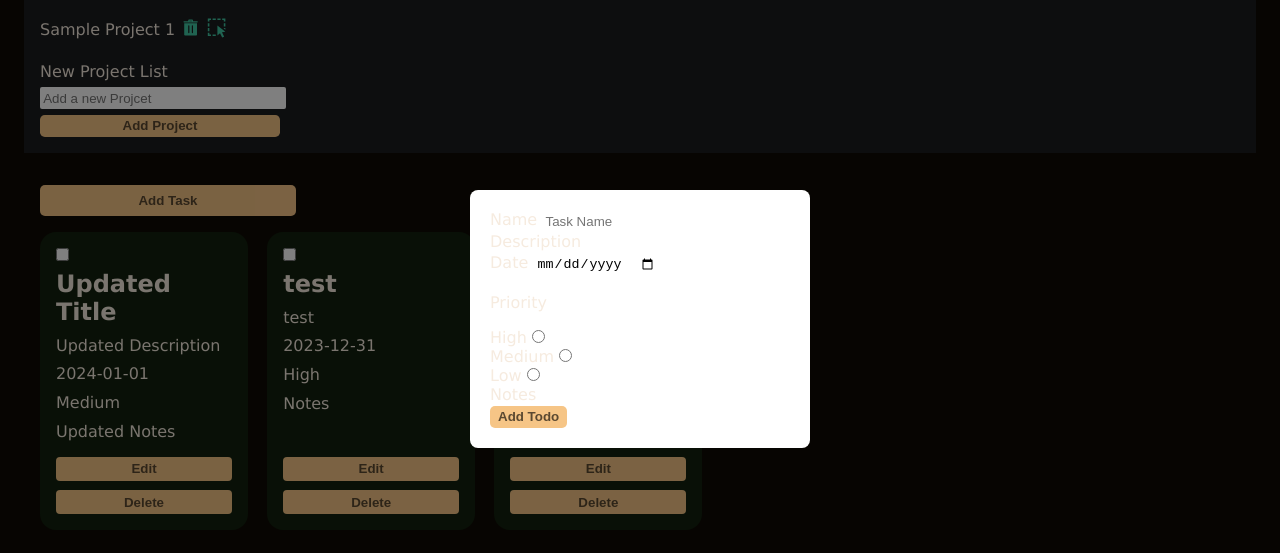
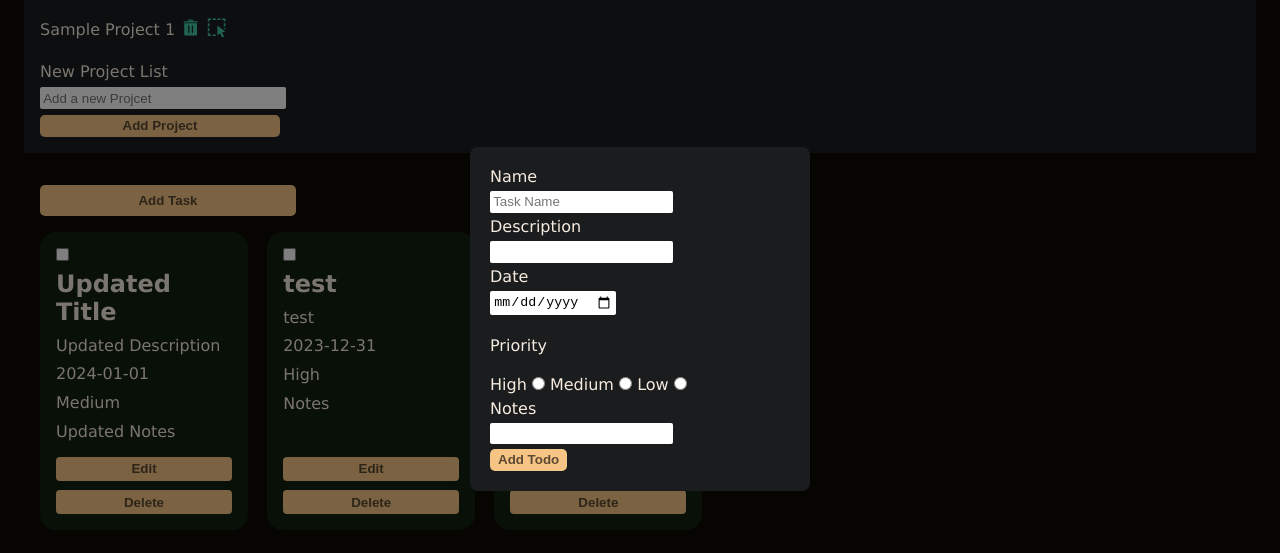
Before and after one commit to J-A-R-S-H/to-do-list-project, a website built with webpack: page src/index.html in a window 1280 px wide. Both pictures are taken after a click on the button "Add Task". Shown: the part 81-634 px from the top of the page. Built offline with nearby package versions, Linux system fonts and the light colour scheme.

Commit message:
updated add todo form styling

```diff
--- a/src/index.html
+++ b/src/index.html
@@ -36,9 +36,14 @@
         <input type="date" id="todo-date" />
 
         <p>Priority</p>
+        <div>
           <label for="todo-high">High</label>
-        <input type="radio" id="todo-high" value="High" name="todo-priority" />
-        <br />
+          <input
+            type="radio"
+            id="todo-high"
+            value="High"
+            name="todo-priority"
+          />
           <label for="todo-medium">Medium</label>
           <input
             type="radio"
@@ -46,10 +51,14 @@
             value="Medium"
             name="todo-priority"
           />
-        <br />
           <label for="todo-low">Low</label>
-        <input type="radio" id="todo-medium" value="Low" name="todo-priority" />
-        <br />
+          <input
+            type="radio"
+            id="todo-medium"
+            value="Low"
+            name="todo-priority"
+          />
+        </div>
         <label for="todo-notes">Notes</label>
         <input type="textarea" id="todo-notes" />
 
--- a/src/styles.css
+++ b/src/styles.css
@@ -35,14 +35,14 @@ li {
     justify-content: center;
     align-items: center;
   }
-  #edit-modal-content {
+  #edit-modal-content, #add-modal-content {
     background: var(--background-color-side);
     padding: 20px;
     border-radius: 8px;
     width: 300px;
   }
 
-  #edit-todo-form {
+  #edit-todo-form, #todo-form {
     display: flex;
     flex-direction: column;
     gap: 0.3rem;
@@ -72,7 +72,7 @@ li {
     align-items: center;
   }
   #add-modal-content {
-    background: #fff;
+    background-color: var(--background-color-side);
     padding: 20px;
     border-radius: 8px;
     width: 300px;
```
Lines whose indentation alone changed are shown as unchanged.
